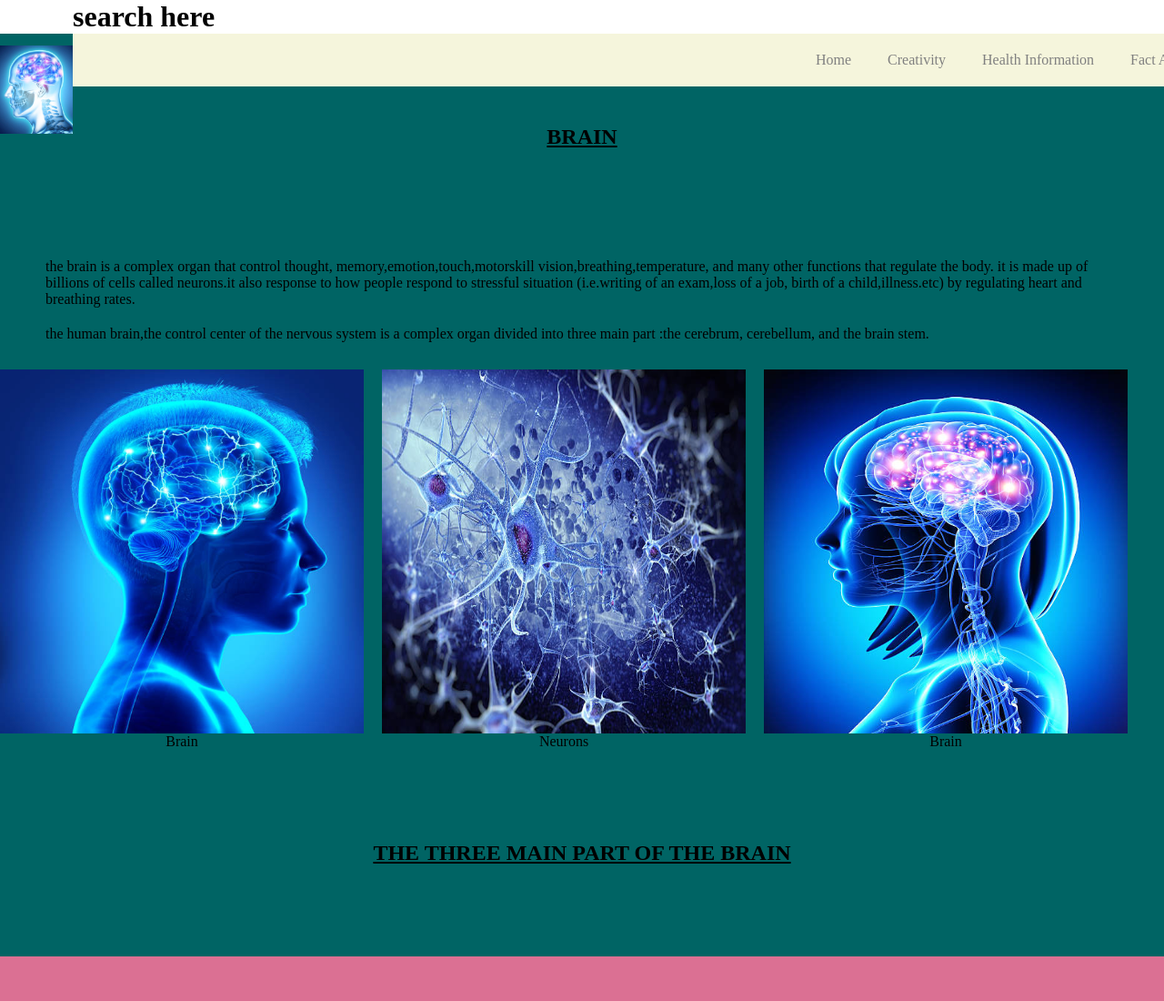
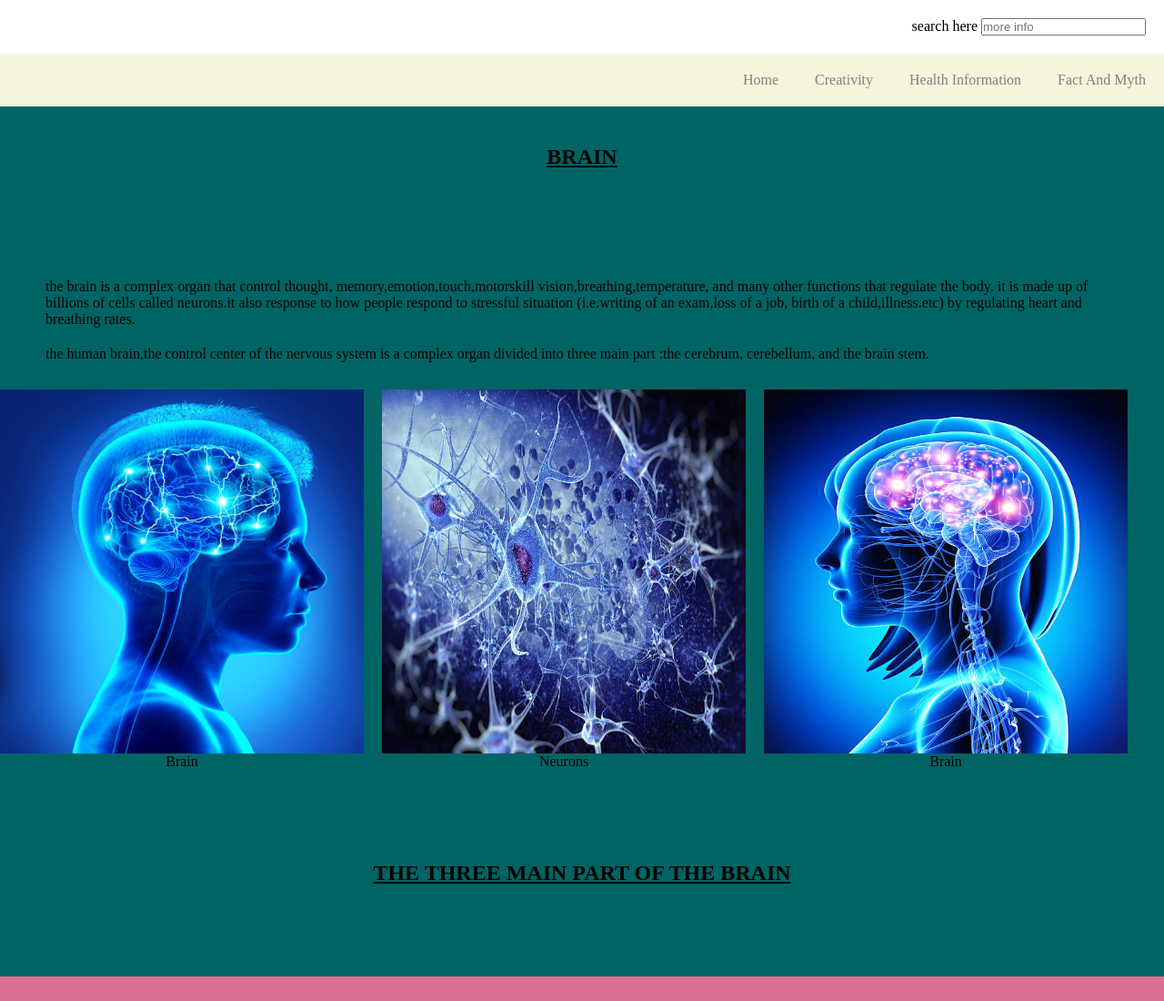
Before and after one commit to hanatu24434/brain-anatomy-and-how-it-function, a plain HTML site: page index.html in a window 1280 px wide. Shown: the top 1100 px of the page at 91% size. Drawn offline with Linux system fonts and the light colour scheme.

Commit message:
remove and add

```diff
--- a/index.html
+++ b/index.html
@@ -8,8 +8,12 @@
 
     <body>
         <header>
-            <img src="./brain13.jpg" alt="logo" class="logo">
-            <h1>search here</h1>
+           <form class="form1">
+          <label for="search here">
+            search here
+            </label>
+            <input type="text" placeholder="more info">
+            </form>
             </header>
             <nav class="navbar">
                 <div class="menu">
--- a/style.css
+++ b/style.css
@@ -6,7 +6,7 @@
 }
 /* styling the logo */
 .logo {
-    width: 80px;
+    width: 50px;
     float: left;
     margin-top: 50px;
 }
@@ -120,3 +120,7 @@ margin-top: 20px;
     padding-left: 80px;
     padding-right: 50px;
 }
+.form1 {
+    padding: 20px;
+    text-align: right;
+}
```
